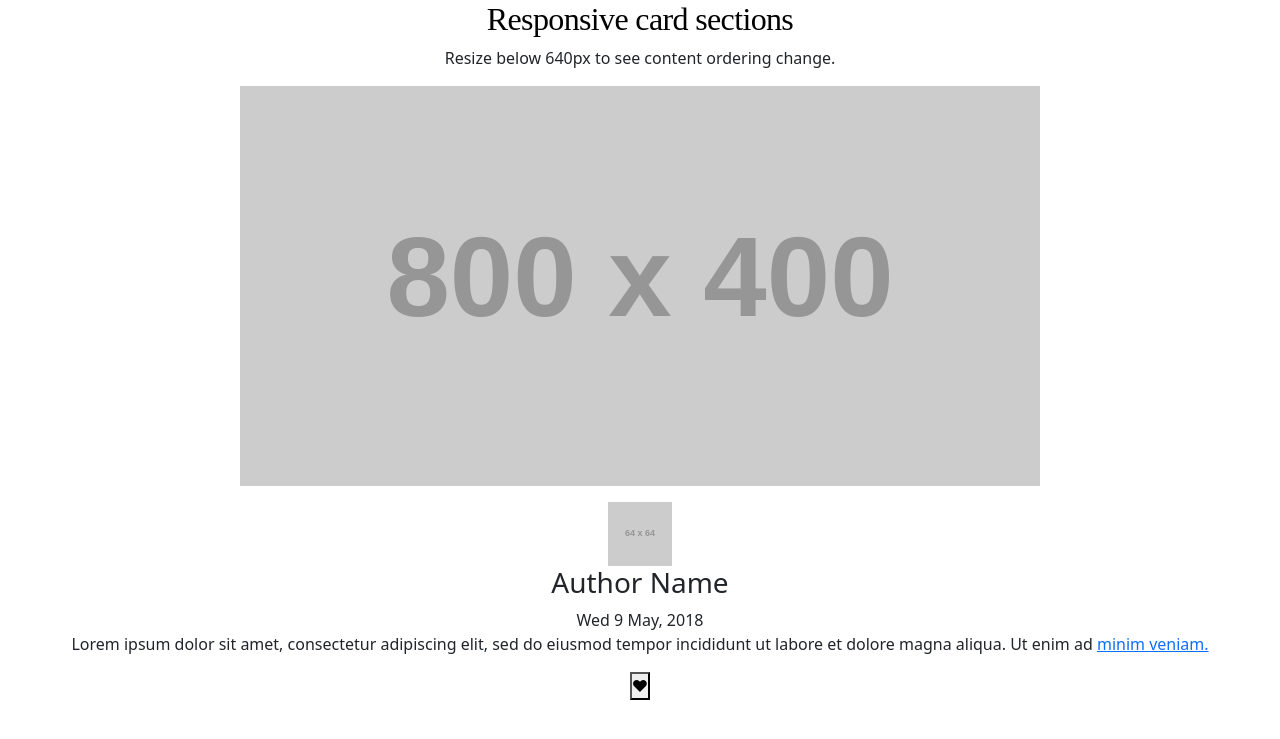
After one commit to Sofia-Alves/Nail-It, a PHP site: template views/showPublications_view.php in a window 1280 px wide. The commit adds this page. Shown: the top 739 px of the page. Run offline with PHP 8.4, Linux system fonts and the light colour scheme; the template is opened without the code that fills it, so the values that code supplies are empty; grey boxes labelled with a size stand in for pictures from a placeholder-image service; some libraries are stand-ins or nearby versions.

Commit message:
modification des publications et rajout des photos

```diff
--- a/includes/head.php
+++ b/includes/head.php
@@ -1,5 +1,6 @@
 
     <meta charset="UTF-8">
     <meta name="viewport" content="width=device-width, initial-scale=1.0">
-    <link href="assets/styles/styles.css" rel="stylesheet">
+    <link rel="stylesheet" type="text/css" href="../design/style.css">
+    <link href="https://cdn.jsdelivr.net/npm/bootstrap@5.0.0-beta1/dist/css/bootstrap.min.css" rel="stylesheet" integrity="sha384-giJF6kkoqNQ00vy+HMDP7azOuL0xtbfIcaT9wjKHr8RbDVddVHyTfAAsrekwKmP1" crossorigin="anonymous">
     <!-- importer bootstrap -->
--- a/settings/setting.php
+++ b/settings/setting.php
@@ -8,7 +8,7 @@ define('PATH', substr($_SERVER['PHP_SELF'],0 ,-9)); // configuration pour les im
 
 //database setup
 
-define('DATABASE_HOST',"localhost");
+define('DATABASE_HOST',"localhost:8889");
 define('DATABASE_NAME',"Nail-it");
 define('DATABASE_USER',"root");
 define('DATABASE_PASSWORD',"root");
--- /dev/null
+++ b/views/showPublications_view.php
@@ -0,0 +1,23 @@
+<!DOCTYPE html>
+<html lang="en">
+<head>
+    <?php include_once 'includes/head.php';?>
+    <title>Publication</title>
+</head>
+<body>
+<h2>Responsive card sections</h2>
+<p>Resize below 640px to see content ordering change.</p>
+<section>
+  <article class="photo-card">
+    <figure class="photo"><a href="" title=""><img src="https://placehold.it/800x400/ff66d6/ff66d6" alt=""></a></figure>
+    <div class="avatar"><img src="https://placehold.it/64x64/ff66d6/ff66d6" alt=""></div>
+    <h3 class="author">Author Name</h3>
+    <datetime class="date">Wed 9 May, 2018</datetime>
+    <p class="description">Lorem ipsum dolor sit amet, consectetur adipiscing elit, sed do eiusmod tempor incididunt ut labore et dolore magna aliqua. Ut enim ad <a href="" title="" class="fade-text">minim veniam.</a></p>
+    <div class="like"><button>&hearts;</button></div>
+  </article>
+
+</section>
+
+</body>
+</html>
```
Also changed, not shown: controllers/publications_controller.php (added, +39 -0 lines), views/login_view.php (+3 -4 lines), classes/Publication.php (added), classes/Publications.php (deleted), controllers/publications_controllers.php (deleted), controllers/showPublications_controller.php (added), design/avatars/angelina.jpg (added), design/avatars/beyonce.jpg (added), design/avatars/ladygaga.jpg (added), 3 other files.
